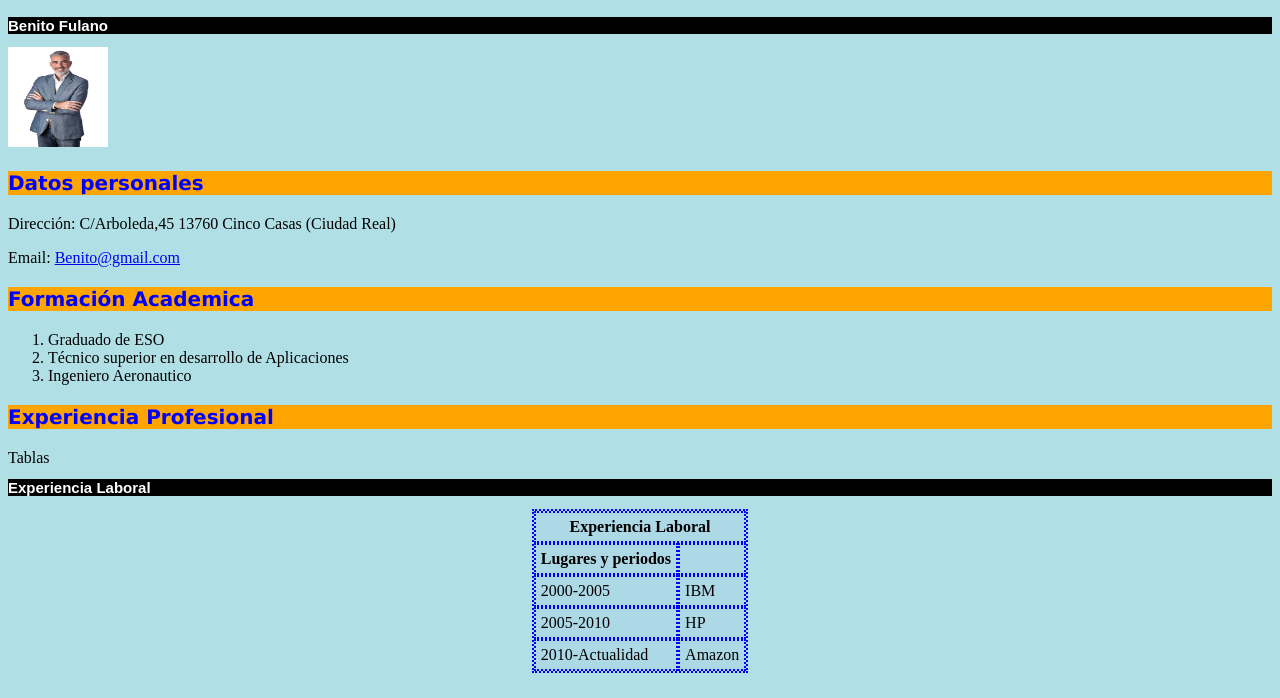
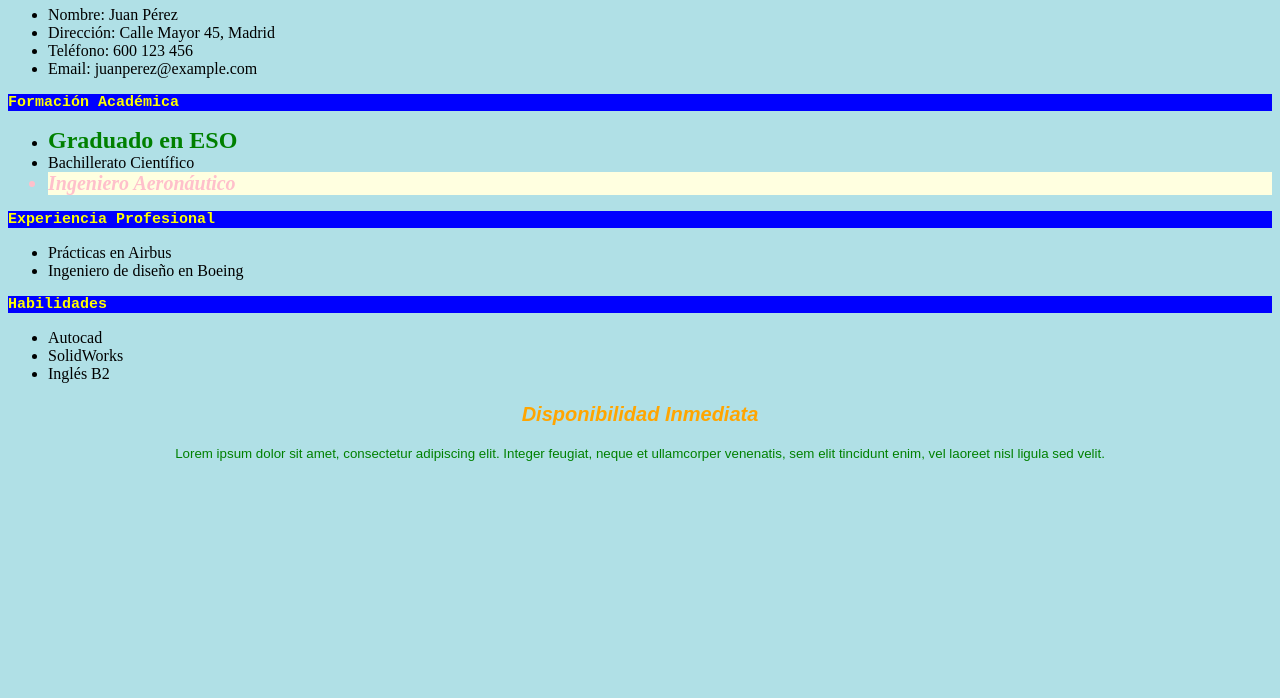
Before and after one commit to abengozaradrian-maker/curriculum, a plain HTML site: page index.html in a window 1280 px wide. Shown: the part 102-800 px from the top of the page. Drawn offline with Linux system fonts and the light colour scheme.

Commit message:
Update index.html

```diff
--- a/index.html
+++ b/index.html
@@ -1,75 +1,203 @@
 <!DOCTYPE html>
-<html lang="en">
+<html lang="es">
 <head>
   <meta charset="UTF-8">
-    <meta name="viewport" content="width=device-width, initial-scale=1.0">
-    <title>Curriculum</title>
+  <title>Currículum</title>
+  <link rel="stylesheet" type="text/css" href="estilo1.css">
  <style>
+     body {
+  background-color: powderblue;
+}
+
 h1 {
-            color:blue;
+  color: blue;
   background-color: yellow;
-            font-family:'Times New Roman', Times, serif;
-            font-weight:bold;
-            font-size:3em;
-            text-align:center;
+  font-family: "Times New Roman", Times, serif;
+  font-weight: bold;
+  font-size: 3em;
+  text-align: center;
 }
-        h2{
+
+p {
+  font-family: Verdana, sans-serif;
+  font-size: 12pt;
+  text-align: justify;
+  color: navy;
+}
+
+h2 {
   background-color: black;
-            color:white;
-            font-family: Arial, Helvetica, sans-serif;
-            font-size:15px;
+  color: white;
+  font-family: Arial, sans-serif;
+  font-size: 15px;
 }
-        body{background-color:powderblue;}
-        h3{
-            color:blue;
-            background-color:orange;
-            font-family:Verdana, Geneva, Tahoma, sans-serif;
+
+h3 {
+  color: blue;
+  background-color: orange;
+  font-family: Verdana, sans-serif;
   font-size: 20px;
 }
-        table,th,td {
+
+table, th, td {
   background-color: lightblue;
-              border: 2px, dotted blue;
+  border: 2px dotted blue;
 }
+
+a {
+  text-decoration: none;
+  color: purple;
+  font-size: 2em;
+}
+
+a:visited {
+  color: gray;
+}
+
+a:hover {
+  color: red;
+  background-color: yellow;
+  font-family: Arial, sans-serif;
+  font-size: 20pt;
+}
+
+a:active {
+  color: green;
+  font-weight: bold;
+}
+
+.importante {
+  background-color: red;
+  color: yellow;
+}
+
+.titulo-grande {
+  font-weight: bold;
+  font-size: 18pt;
+  font-style: italic;
+  color: green;
+  text-align: center;
+}
+
+#retrato {
+  width: 200px;
+  height: 300px;
+  border: 2px solid blue;
+}
+h1 {
+  color: green;
+  font-weight: bold;
+  font-size: 30px;
+  text-align: right;
+}
+
+p {
+  color: green;
+  font-family: Arial, sans-serif;
+  font-size: 10pt;
+  text-align: center;
+}
+
+h2 {
+  background-color: blue;
+  color: yellow;
+  font-family: "Courier New", monospace;
+}
+
+h3 {
+  color: green;
+  background-color: red;
+  font-family: Courier, monospace;
+  font-size: 12px;
+}
+
+table, th, td {
+  background-color: orange;
+  border: 2px solid red;
+}
+
+a {
+  text-decoration: none;
+  font-size: 1.5em;
+  font-weight: bold;
+  color: green;
+}
+
+a:visited {
+  color: green;
+  font-style: italic;
+}
+
+a:hover {
+  color: orange;
+  background-color: green;
+  font-family: Arial, sans-serif;
+  font-size: 18pt;
+  font-weight: bold;
+}
+
+a:active {
+  color: red;
+  font-weight: bold;
+  font-size: 14pt;
+}
+
+.importante {
+  color: pink;
+  background-color: lightyellow;
+  font-size: 15pt;
+  font-weight: bold;
+  font-style: italic;
+}
+
+.titulo-grande {
+  font-weight: bold;
+  font-size: 20px;
+  color: orange;
+}
+
+#retrato {
+  width: 30%;
+}
+
  </style>
 </head>
 <body>
-    <h1>Curriculum Vitae</h1>
-    <h2>Benito Fulano</h2>
-    <img width="100" height="100" src="img/Fotografia-corporativa-fotomarbella-0011.jpg">
-    <h3>Datos personales</h3>
-    <p>Dirección: C/Arboleda,45 13760 Cinco Casas (Ciudad Real)</p>
-    <p>Email: <a href="https://workspace.google.com/intl/es/gmail/">Benito@gmail.com</a></p>
-    <h3>Formación Academica</h3>
-     <ol> <!-- Lista numeradas-->
-        <li>Graduado de ESO</li>
-        <li>Técnico superior en desarrollo de Aplicaciones</li>
-        <li>Ingeniero Aeronautico</li>
-    </ol>
-    <h3>Experiencia Profesional</h3>
-    <caption>Tablas</caption>
- <h2>Experiencia Laboral</h2>
 
-<table border="1" cellspacing="0" cellpadding="5" align="center">
-  <tr>
-    <th colspan="2">Experiencia Laboral</th>
-  </tr>
-  <tr>
-    <th>Lugares y periodos</th>
-    <th></th>
-  </tr>
-  <tr>
-    <td>2000-2005</td>
-    <td>IBM</td>
-  </tr>
-  <tr>
-    <td>2005-2010</td>
-    <td>HP</td>
-  </tr>
-  <tr>
-    <td>2010-Actualidad</td>
-    <td>Amazon</td>
-  </tr>
-</table>
+  <h1>Currículum Vitae</h1>
+
+  <img href="img/>
+
+  <h2>Datos Personales</h2>
+  <ul>
+    <li>Nombre: Juan Pérez</li>
+    <li>Dirección: Calle Mayor 45, Madrid</li>
+    <li>Teléfono: 600 123 456</li>
+    <li>Email: juanperez@example.com</li>
+  </ul>
+
+  <h2>Formación Académica</h2>
+  <ul>
+    <li><a href="https://www.iesjuanbosco.es" target="_blank">Graduado en ESO</a></li>
+    <li>Bachillerato Científico</li>
+    <li class="importante">Ingeniero Aeronáutico</li>
+  </ul>
+
+  <h2>Experiencia Profesional</h2>
+  <ul>
+    <li>Prácticas en Airbus</li>
+    <li>Ingeniero de diseño en Boeing</li>
+  </ul>
+
+  <h2>Habilidades</h2>
+  <ul>
+    <li>Autocad</li>
+    <li>SolidWorks</li>
+    <li>Inglés B2</li>
+  </ul>
+
+  <p class="titulo-grande">Disponibilidad Inmediata</p>
+  <p>Lorem ipsum dolor sit amet, consectetur adipiscing elit. Integer feugiat, neque et ullamcorper venenatis, sem elit tincidunt enim, vel laoreet nisl ligula sed velit.</p>
 
 </body>
 </html>
```
Lines whose indentation alone changed are shown as unchanged.
